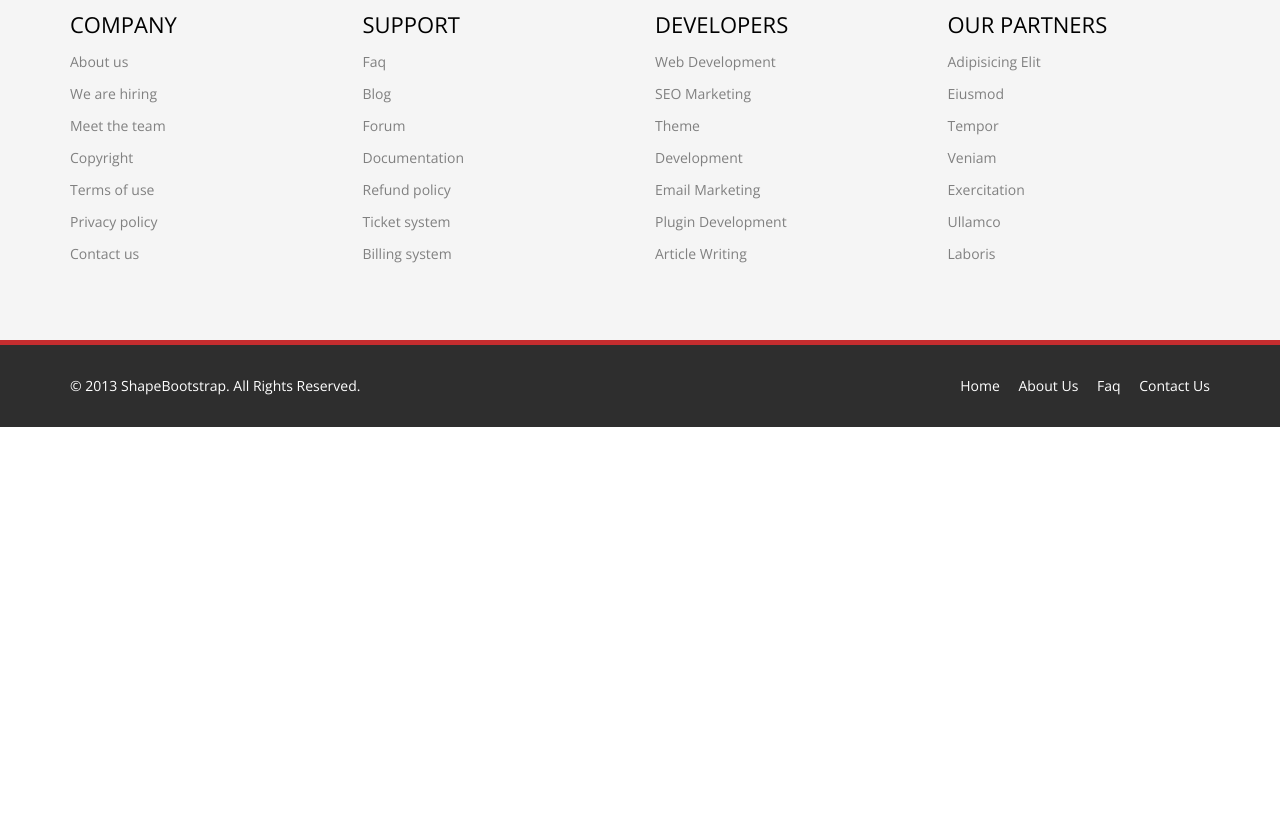
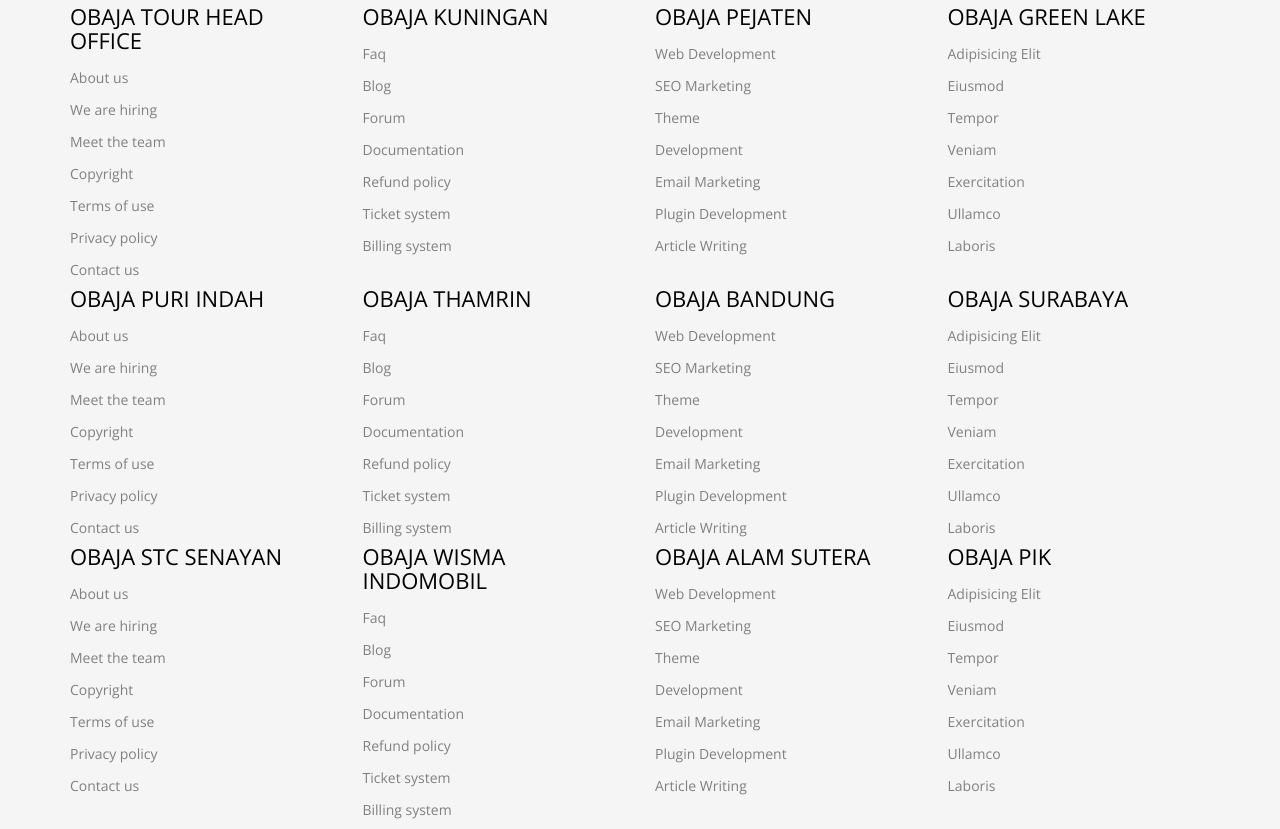
Before and after one commit to devhost-x/tourtravel, a plain HTML site: page index.html in a window 1280 px wide. Shown: the part 2198-3027 px from the top of the page. Before the commit the page ends 2625 px from the top, so only its background shows below. Drawn offline with nearby package versions, Linux system fonts and the light colour scheme.

Commit message:
Update home
Update index & home stylesheet

```diff
--- a/css/main.css
+++ b/css/main.css
@@ -956,18 +956,18 @@ a.accordion-toggle  i{
   border-bottom: 0 none;
 }
 
-#partner {
+#aboutus {
   background: url(../images/partners/partner_bg.png) 50% 50% no-repeat;
   background-size: cover;
 }
 
-#partner {
+#aboutus {
   color: #fff;
   text-align: center;
 }
 
-#partner h2,
-#partner h3 {
+#aboutus h2,
+#aboutus h3 {
   color: #fff;
 }
 
--- a/index.html
+++ b/index.html
@@ -294,21 +294,18 @@
         </div><!--/.container-->
     </section><!--/#destinations-->
 
-    <section id="partner">
+    <section id="aboutus">
         <div class="container">
-            <div class="center wow fadeInDown">
-                <h2>Our Partners</h2>
-                <p class="lead">Lorem ipsum dolor sit amet, consectetur adipisicing elit, sed do eiusmod tempor incididunt ut <br> et dolore magna aliqua. Ut enim ad minim veniam</p>
-            </div>
-
-            <div class="partners">
-                <ul>
-                    <li> <a href="#"><img class="img-responsive wow fadeInDown" data-wow-duration="1000ms" data-wow-delay="300ms" src="images/partners/partner1.png"></a></li>
-                    <li> <a href="#"><img class="img-responsive wow fadeInDown" data-wow-duration="1000ms" data-wow-delay="600ms" src="images/partners/partner2.png"></a></li>
-                    <li> <a href="#"><img class="img-responsive wow fadeInDown" data-wow-duration="1000ms" data-wow-delay="900ms" src="images/partners/partner3.png"></a></li>
-                    <li> <a href="#"><img class="img-responsive wow fadeInDown" data-wow-duration="1000ms" data-wow-delay="1200ms" src="images/partners/partner4.png"></a></li>
-                    <li> <a href="#"><img class="img-responsive wow fadeInDown" data-wow-duration="1000ms" data-wow-delay="1500ms" src="images/partners/partner5.png"></a></li>
-                </ul>
+            <div class="justify wow fadeInDown">
+                <h2>ABOUT OBAJA TOUR & TRAVEL</h2>
+                <p class="lead">Lorem ipsum dolor sit amet, consectetur adipisicing elit, sed do eiusmod tempor incididunt ut <br> et dolore magna aliqua. Ut enim ad minim veniam.
+                Lorem ipsum dolor sit amet, consectetur adipisicing elit, sed do eiusmod tempor incididunt ut et dolore magna aliqua. Ut enim ad minim veniam.
+                Lorem ipsum dolor sit amet, consectetur adipisicing elit, sed do eiusmod tempor incididunt ut <br> et dolore magna aliqua. Ut enim ad minim veniam
+                </p>
+                <p>Lorem ipsum dolor sit amet, consectetur adipisicing elit, sed do eiusmod tempor incididunt ut <br> et dolore magna aliqua. Ut enim ad minim veniam.
+                Lorem ipsum dolor sit amet, consectetur adipisicing elit, sed do eiusmod tempor incididunt ut et dolore magna aliqua. Ut enim ad minim veniam.
+                Lorem ipsum dolor sit amet, consectetur adipisicing elit, sed do eiusmod tempor incididunt ut <br> et dolore magna aliqua. Ut enim ad minim veniam
+                </p>
             </div>
         </div><!--/.container-->
     </section><!--/#partner-->
@@ -336,7 +333,7 @@
             <div class="row">
                 <div class="col-md-3 col-sm-6">
                     <div class="widget">
-                        <h3>Company</h3>
+                        <h3>OBAJA TOUR HEAD OFFICE</h3>
                         <ul>
                             <li><a href="#">About us</a></li>
                             <li><a href="#">We are hiring</a></li>
@@ -351,7 +348,7 @@
 
                 <div class="col-md-3 col-sm-6">
                     <div class="widget">
-                        <h3>Support</h3>
+                        <h3>OBAJA KUNINGAN</h3>
                         <ul>
                             <li><a href="#">Faq</a></li>
                             <li><a href="#">Blog</a></li>
@@ -366,7 +363,7 @@
 
                 <div class="col-md-3 col-sm-6">
                     <div class="widget">
-                        <h3>Developers</h3>
+                        <h3>OBAJA PEJATEN</h3>
                         <ul>
                             <li><a href="#">Web Development</a></li>
                             <li><a href="#">SEO Marketing</a></li>
@@ -381,7 +378,129 @@
 
                 <div class="col-md-3 col-sm-6">
                     <div class="widget">
-                        <h3>Our Partners</h3>
+                        <h3>OBAJA GREEN LAKE</h3>
+                        <ul>
+                            <li><a href="#">Adipisicing Elit</a></li>
+                            <li><a href="#">Eiusmod</a></li>
+                            <li><a href="#">Tempor</a></li>
+                            <li><a href="#">Veniam</a></li>
+                            <li><a href="#">Exercitation</a></li>
+                            <li><a href="#">Ullamco</a></li>
+                            <li><a href="#">Laboris</a></li>
+                        </ul>
+                    </div>
+                </div><!--/.col-md-3-->
+            </div>
+            <div class="row">
+                <div class="col-md-3 col-sm-6">
+                    <div class="widget">
+                        <h3>OBAJA PURI INDAH</h3>
+                        <ul>
+                            <li><a href="#">About us</a></li>
+                            <li><a href="#">We are hiring</a></li>
+                            <li><a href="#">Meet the team</a></li>
+                            <li><a href="#">Copyright</a></li>
+                            <li><a href="#">Terms of use</a></li>
+                            <li><a href="#">Privacy policy</a></li>
+                            <li><a href="#">Contact us</a></li>
+                        </ul>
+                    </div>
+                </div><!--/.col-md-3-->
+
+                <div class="col-md-3 col-sm-6">
+                    <div class="widget">
+                        <h3>OBAJA THAMRIN</h3>
+                        <ul>
+                            <li><a href="#">Faq</a></li>
+                            <li><a href="#">Blog</a></li>
+                            <li><a href="#">Forum</a></li>
+                            <li><a href="#">Documentation</a></li>
+                            <li><a href="#">Refund policy</a></li>
+                            <li><a href="#">Ticket system</a></li>
+                            <li><a href="#">Billing system</a></li>
+                        </ul>
+                    </div>
+                </div><!--/.col-md-3-->
+
+                <div class="col-md-3 col-sm-6">
+                    <div class="widget">
+                        <h3>OBAJA BANDUNG</h3>
+                        <ul>
+                            <li><a href="#">Web Development</a></li>
+                            <li><a href="#">SEO Marketing</a></li>
+                            <li><a href="#">Theme</a></li>
+                            <li><a href="#">Development</a></li>
+                            <li><a href="#">Email Marketing</a></li>
+                            <li><a href="#">Plugin Development</a></li>
+                            <li><a href="#">Article Writing</a></li>
+                        </ul>
+                    </div>
+                </div><!--/.col-md-3-->
+
+                <div class="col-md-3 col-sm-6">
+                    <div class="widget">
+                        <h3>OBAJA SURABAYA</h3>
+                        <ul>
+                            <li><a href="#">Adipisicing Elit</a></li>
+                            <li><a href="#">Eiusmod</a></li>
+                            <li><a href="#">Tempor</a></li>
+                            <li><a href="#">Veniam</a></li>
+                            <li><a href="#">Exercitation</a></li>
+                            <li><a href="#">Ullamco</a></li>
+                            <li><a href="#">Laboris</a></li>
+                        </ul>
+                    </div>
+                </div><!--/.col-md-3-->
+            </div>
+            <div class="row">
+                <div class="col-md-3 col-sm-6">
+                    <div class="widget">
+                        <h3>OBAJA STC SENAYAN</h3>
+                        <ul>
+                            <li><a href="#">About us</a></li>
+                            <li><a href="#">We are hiring</a></li>
+                            <li><a href="#">Meet the team</a></li>
+                            <li><a href="#">Copyright</a></li>
+                            <li><a href="#">Terms of use</a></li>
+                            <li><a href="#">Privacy policy</a></li>
+                            <li><a href="#">Contact us</a></li>
+                        </ul>
+                    </div>
+                </div><!--/.col-md-3-->
+
+                <div class="col-md-3 col-sm-6">
+                    <div class="widget">
+                        <h3>OBAJA WISMA INDOMOBIL</h3>
+                        <ul>
+                            <li><a href="#">Faq</a></li>
+                            <li><a href="#">Blog</a></li>
+                            <li><a href="#">Forum</a></li>
+                            <li><a href="#">Documentation</a></li>
+                            <li><a href="#">Refund policy</a></li>
+                            <li><a href="#">Ticket system</a></li>
+                            <li><a href="#">Billing system</a></li>
+                        </ul>
+                    </div>
+                </div><!--/.col-md-3-->
+
+                <div class="col-md-3 col-sm-6">
+                    <div class="widget">
+                        <h3>OBAJA ALAM SUTERA</h3>
+                        <ul>
+                            <li><a href="#">Web Development</a></li>
+                            <li><a href="#">SEO Marketing</a></li>
+                            <li><a href="#">Theme</a></li>
+                            <li><a href="#">Development</a></li>
+                            <li><a href="#">Email Marketing</a></li>
+                            <li><a href="#">Plugin Development</a></li>
+                            <li><a href="#">Article Writing</a></li>
+                        </ul>
+                    </div>
+                </div><!--/.col-md-3-->
+
+                <div class="col-md-3 col-sm-6">
+                    <div class="widget">
+                        <h3>OBAJA PIK</h3>
                         <ul>
                             <li><a href="#">Adipisicing Elit</a></li>
                             <li><a href="#">Eiusmod</a></li>
```
